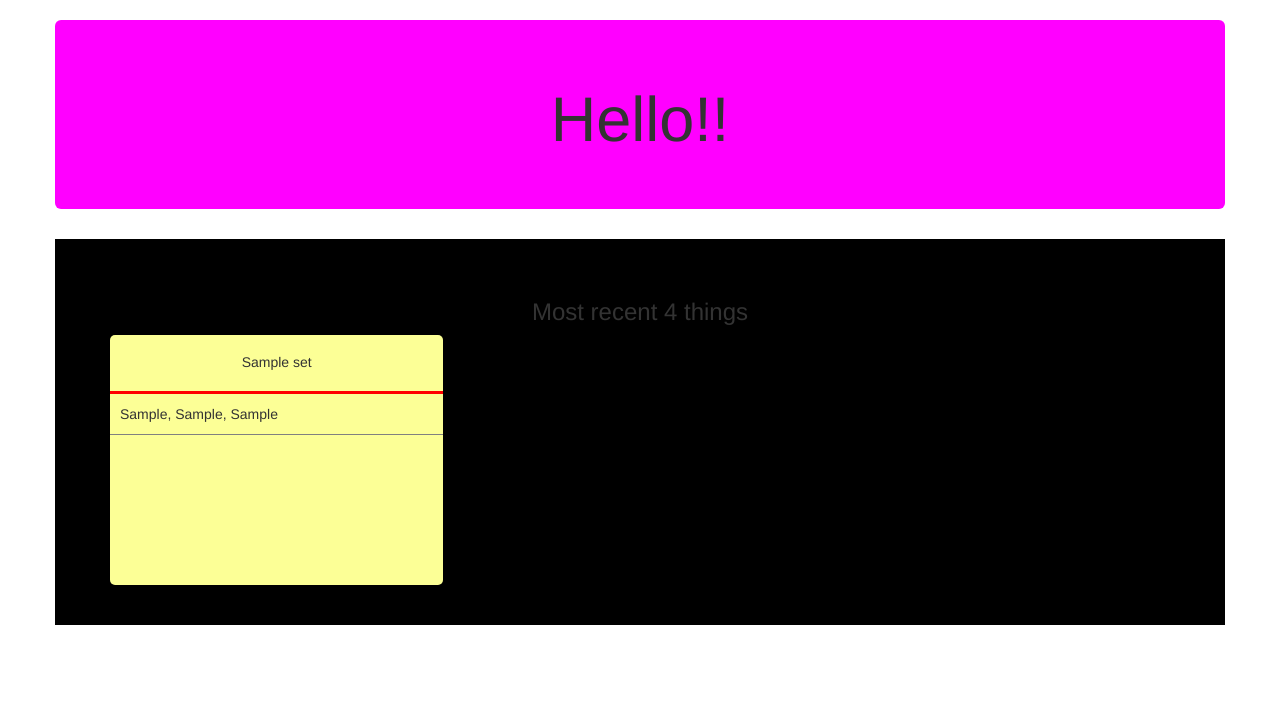
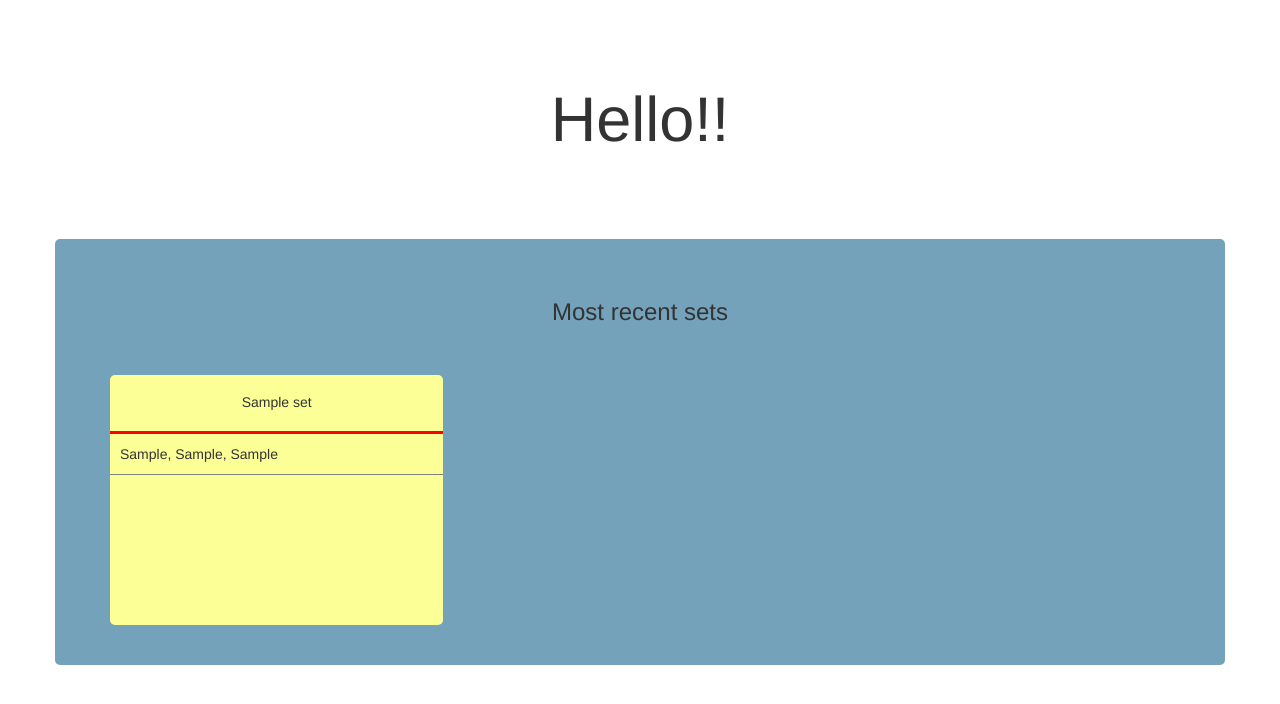
Before and after one commit to lbiester/Learn-Chinese, a Flask app: template app/templates/index.html in a window 1280 px wide. Shown: the part 52-756 px from the top of the page. Run offline with Flask 2, Linux system fonts and the light colour scheme; the template is opened without the code that fills it: values that come from a table or form of the project are taken from there, others are empty; tables that the repository leaves empty hold one stand-in row (values such as "Sample post"); some libraries are stand-ins or nearby versions.

Commit message:
homepage

```diff
--- a/app/static/home.css
+++ b/app/static/home.css
@@ -1,11 +1,12 @@
 div.jumbotron {
-    background-color: magenta;
+    background-color: white;
 }
 
 div.recent-items {
-    background-color: black;
+    background-color: #73A2BA;
     padding: 40px;
     overflow: scroll;
+    border-radius: 5px;
 }
 div.recent-item {
     background-color: #FCFF96;
--- a/app/templates/index.html
+++ b/app/templates/index.html
@@ -10,7 +10,8 @@
     <div class="col-xs-12">
         <div class="row">
             <div class="col-xs-12">
-                <h3 class="text-center">Most recent 4 things</h3>
+                <h3 class="text-center" style="font-stretch: ultra-expanded">Most recent sets</h3>
+                <br></br>
             </div>
         </div>
         <div class="row">
```
